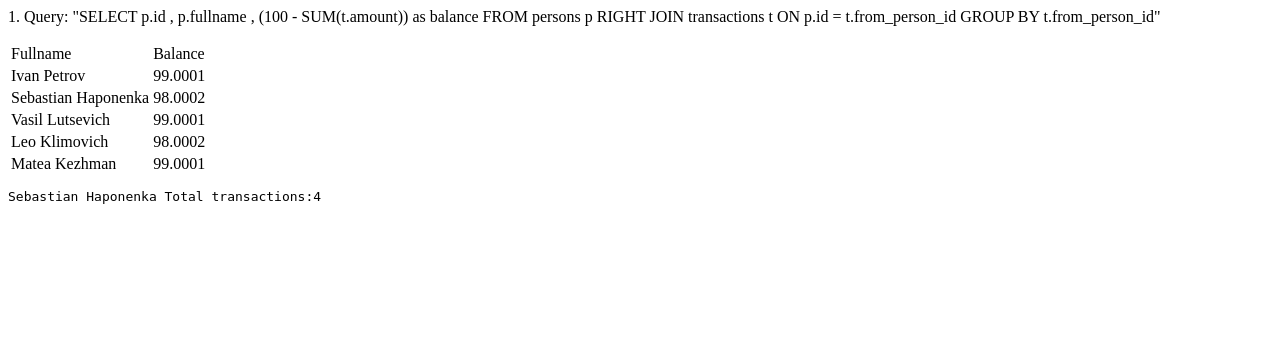
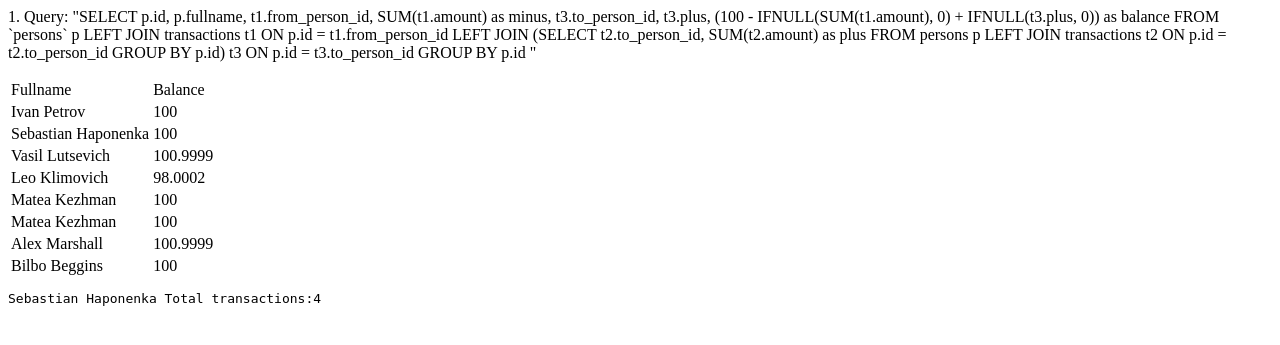
Before and after one commit to nalivko/amasty, a PHP site: page / in a window 1280 px wide. Shown: the top 345 px of the page. Run offline with PHP 8.4, Linux system fonts and the light colour scheme; data comes from the database, SQL or seed files in the repository.

Commit message:
fix sql query

```diff
--- a/user-transactions/index.php
+++ b/user-transactions/index.php
@@ -23,8 +23,11 @@ try {
 
 
 echo '<table><tr><td>Fullname</td><td>Balance</td></tr>';
-echo '<p>1. Query: "SELECT p.id , p.fullname , (100 - SUM(t.amount)) as balance FROM persons p RIGHT JOIN  transactions t ON p.id = t.from_person_id GROUP BY t.from_person_id"</p>';
-foreach($connection->query('SELECT p.id , p.fullname , (100 - SUM(t.amount)) as balance FROM persons p RIGHT JOIN  transactions t ON p.id = t.from_person_id GROUP BY t.from_person_id', PDO::FETCH_ASSOC) as $row) {
+echo '<p>1. Query: "SELECT p.id, p.fullname, t1.from_person_id, SUM(t1.amount) as minus, t3.to_person_id, t3.plus, (100 - IFNULL(SUM(t1.amount), 0) + IFNULL(t3.plus, 0)) as balance FROM `persons` p LEFT JOIN transactions t1 ON p.id = t1.from_person_id LEFT JOIN (SELECT t2.to_person_id, SUM(t2.amount) as plus FROM persons p LEFT JOIN transactions t2 ON p.id = t2.to_person_id GROUP BY p.id) t3 ON p.id = t3.to_person_id GROUP BY p.id "</p>';
+foreach($connection->query('SELECT p.id, p.fullname, t1.from_person_id, SUM(t1.amount) as minus, t3.to_person_id, t3.plus, (100 - IFNULL(SUM(t1.amount), 0) + IFNULL(t3.plus, 0)) as balance
+ FROM `persons` p LEFT JOIN transactions t1 ON p.id = t1.from_person_id
+  LEFT JOIN (SELECT t2.to_person_id, SUM(t2.amount) as plus FROM persons p LEFT JOIN transactions t2 ON p.id = t2.to_person_id GROUP BY p.id) t3 ON p.id = t3.to_person_id
+  GROUP BY p.id', PDO::FETCH_ASSOC) as $row) {
     echo '<tr>';
     echo '<td>'. $row['fullname'] .'</td>';
     echo '<td>' . $row['balance'] . '</td>';
```
